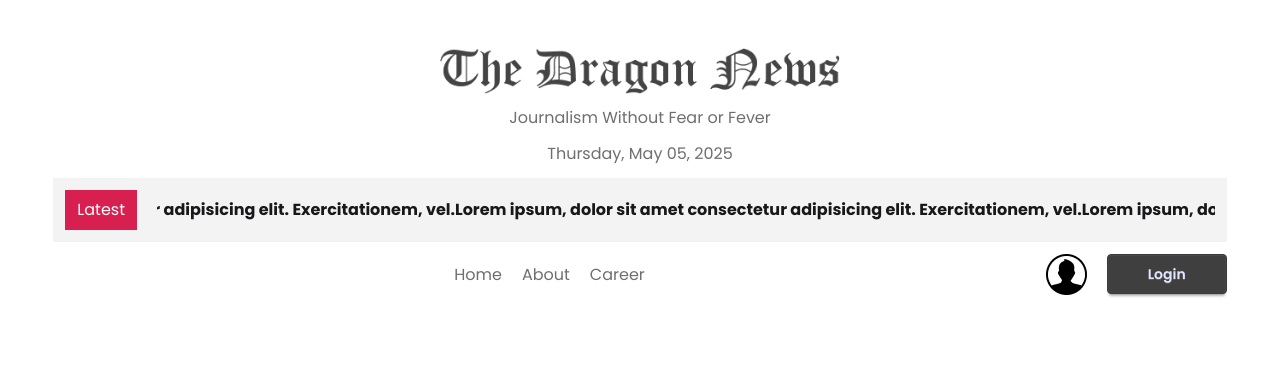
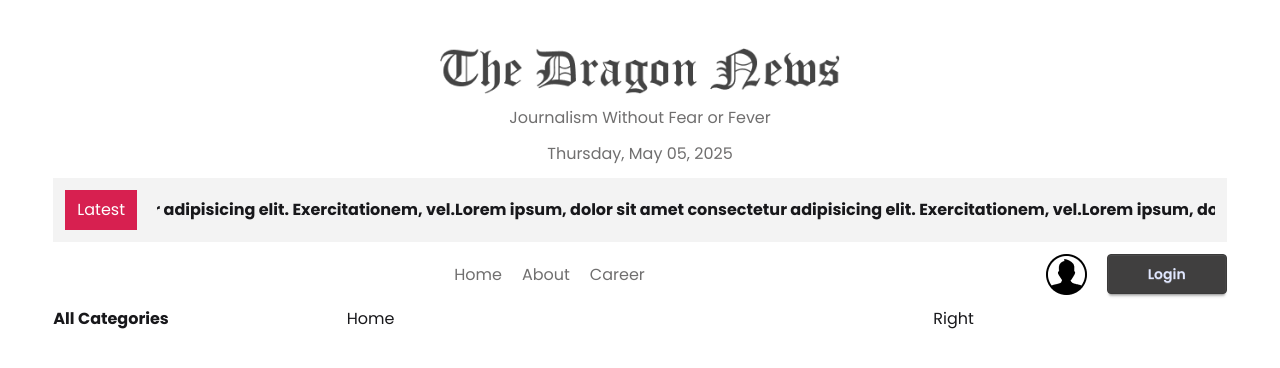
Before and after one commit to iftekhar08019/news-portal-react-app, a React (Vite) app: page / in a window 1280 px wide. Shown: the top 368 px of the page. Built offline with nearby package versions, Linux system fonts and the light colour scheme.

Commit message:
main layout design

```diff
--- /dev/null
+++ b/src/components/Categories.jsx
@@ -0,0 +1,15 @@
+import React, { use } from 'react';
+
+const categoryPromise = fetch("/categories.json").then(res => res.json());
+
+const Categories = () => {
+const categories = use(categoryPromise);
+
+    return (
+        <div>
+            <h2 className='font-bold'>All Categories</h2>
+        </div>
+    );
+};
+
+export default Categories;
--- /dev/null
+++ b/src/components/homelayout/LeftAside.jsx
@@ -0,0 +1,14 @@
+import React, { Suspense } from "react";
+import Categories from "../Categories";
+
+const LeftAside = () => {
+  return (
+    <div>
+      <Suspense fallback={<span className="loading loading-infinity loading-xl"></span>}>
+        <Categories></Categories>
+      </Suspense>
+    </div>
+  );
+};
+
+export default LeftAside;
--- /dev/null
+++ b/src/components/homelayout/RightAside.jsx
@@ -0,0 +1,11 @@
+import React from 'react';
+
+const RightAside = () => {
+    return (
+        <div>
+            Right
+        </div>
+    );
+};
+
+export default RightAside;
--- a/src/layouts/HomeLayout.jsx
+++ b/src/layouts/HomeLayout.jsx
@@ -3,6 +3,8 @@
 import Header from "../components/Header";
 import LatestNews from "../components/LatestNews";
 import Navbar from "../components/Navbar";
+import LeftAside from "../components/homelayout/LeftAside";
+import RightAside from "../components/homelayout/RightAside";
 
 function HomeLayout() {
   return (
@@ -10,18 +12,23 @@
       <header>
         <Header></Header>
         <section className="w-11/12 mx-auto my-3">
-            <LatestNews></LatestNews>
+          <LatestNews></LatestNews>
         </section>
         <nav>
-            <Navbar></Navbar>
+          <Navbar></Navbar>
         </nav>
       </header>
-      <main></main>
-      <section className="left-nav"></section>
-      <section className="main">
-        <Outlet></Outlet>
-      </section>
-      <section className="right-nav"></section>
+      <main className="w-11/12 mx-auto my-3 grid grid-cols-12">
+        <aside className="col-span-3">
+          <LeftAside></LeftAside>
+        </aside>
+        <section className="main col-span-6">
+          <Outlet></Outlet>
+        </section>
+        <aside className="col-span-3">
+          <RightAside></RightAside>
+        </aside>
+      </main>
     </>
   );
 }
--- /dev/null
+++ b/src/pages/CategoryNews.jsx
@@ -0,0 +1,11 @@
+import React from 'react';
+
+const CategoryNews = () => {
+    return (
+        <div>
+            Category
+        </div>
+    );
+};
+
+export default CategoryNews;
--- /dev/null
+++ b/src/pages/Home.jsx
@@ -0,0 +1,11 @@
+import React from 'react';
+
+const Home = () => {
+    return (
+        <div>
+            Home
+        </div>
+    );
+};
+
+export default Home;
```
Also changed, not shown: src/routes/router.jsx (+12 -0 lines).
